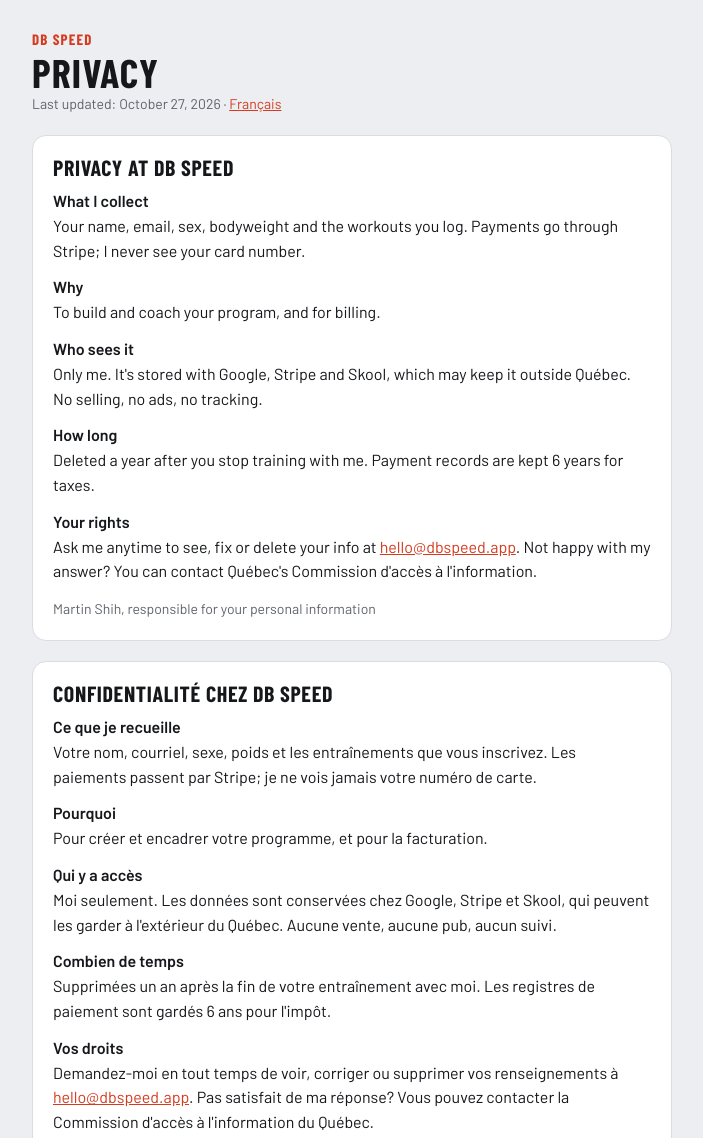
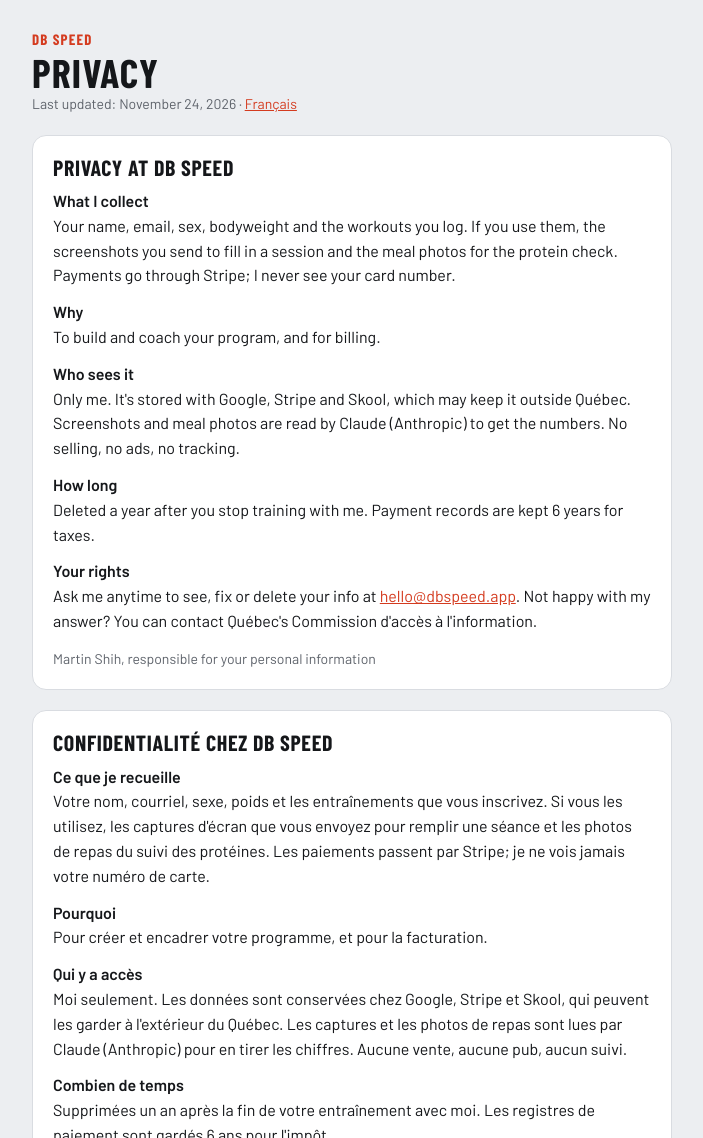
Before and after one commit to Luckeas/training, a plain HTML site: page privacy/index.html in a window 1280 px wide. Shown: the top 1138 px of the page, without its empty margins (288-991 px from the left). Drawn offline with nearby package versions, Linux system fonts and the light colour scheme; a web font is replaced by a local one.

Commit message:
Privacy: screenshots and meal photos (protein check) are read by Claude
Co-Authored-By: Claude Opus 5.5 <noreply@anthropic.com>
Claude-Session: https://claude.ai/code/session_01TkaVxY9senVkSoma7656Tb

```diff
--- a/privacy/index.html
+++ b/privacy/index.html
@@ -34,15 +34,15 @@ nav{display:flex;gap:16px;font-size:14px}
   <div>
     <div class="brand">DB Speed</div>
     <h1>Privacy</h1>
-    <p class="meta">Last updated: October 27, 2026 · <a href="#fr">Français</a></p>
+    <p class="meta">Last updated: November 24, 2026 · <a href="#fr">Français</a></p>
   </div>
 
   <section lang="en">
     <h2>Privacy at DB Speed</h2>
     <ul>
-      <li><b>What I collect</b>Your name, email, sex, bodyweight and the workouts you log. Payments go through Stripe; I never see your card number.</li>
+      <li><b>What I collect</b>Your name, email, sex, bodyweight and the workouts you log. If you use them, the screenshots you send to fill in a session and the meal photos for the protein check. Payments go through Stripe; I never see your card number.</li>
       <li><b>Why</b>To build and coach your program, and for billing.</li>
-      <li><b>Who sees it</b>Only me. It's stored with Google, Stripe and Skool, which may keep it outside Québec. No selling, no ads, no tracking.</li>
+      <li><b>Who sees it</b>Only me. It's stored with Google, Stripe and Skool, which may keep it outside Québec. Screenshots and meal photos are read by Claude (Anthropic) to get the numbers. No selling, no ads, no tracking.</li>
       <li><b>How long</b>Deleted a year after you stop training with me. Payment records are kept 6 years for taxes.</li>
       <li><b>Your rights</b>Ask me anytime to see, fix or delete your info at <a href="mailto:hello@dbspeed.app">hello@dbspeed.app</a>. Not happy with my answer? You can contact Québec's Commission d'accès à l'information.</li>
     </ul>
@@ -52,9 +52,9 @@ nav{display:flex;gap:16px;font-size:14px}
   <section lang="fr" id="fr">
     <h2>Confidentialité chez DB Speed</h2>
     <ul>
-      <li><b>Ce que je recueille</b>Votre nom, courriel, sexe, poids et les entraînements que vous inscrivez. Les paiements passent par Stripe; je ne vois jamais votre numéro de carte.</li>
+      <li><b>Ce que je recueille</b>Votre nom, courriel, sexe, poids et les entraînements que vous inscrivez. Si vous les utilisez, les captures d'écran que vous envoyez pour remplir une séance et les photos de repas du suivi des protéines. Les paiements passent par Stripe; je ne vois jamais votre numéro de carte.</li>
       <li><b>Pourquoi</b>Pour créer et encadrer votre programme, et pour la facturation.</li>
-      <li><b>Qui y a accès</b>Moi seulement. Les données sont conservées chez Google, Stripe et Skool, qui peuvent les garder à l'extérieur du Québec. Aucune vente, aucune pub, aucun suivi.</li>
+      <li><b>Qui y a accès</b>Moi seulement. Les données sont conservées chez Google, Stripe et Skool, qui peuvent les garder à l'extérieur du Québec. Les captures et les photos de repas sont lues par Claude (Anthropic) pour en tirer les chiffres. Aucune vente, aucune pub, aucun suivi.</li>
       <li><b>Combien de temps</b>Supprimées un an après la fin de votre entraînement avec moi. Les registres de paiement sont gardés 6 ans pour l'impôt.</li>
       <li><b>Vos droits</b>Demandez-moi en tout temps de voir, corriger ou supprimer vos renseignements à <a href="mailto:hello@dbspeed.app">hello@dbspeed.app</a>. Pas satisfait de ma réponse? Vous pouvez contacter la Commission d'accès à l'information du Québec.</li>
     </ul>
```
